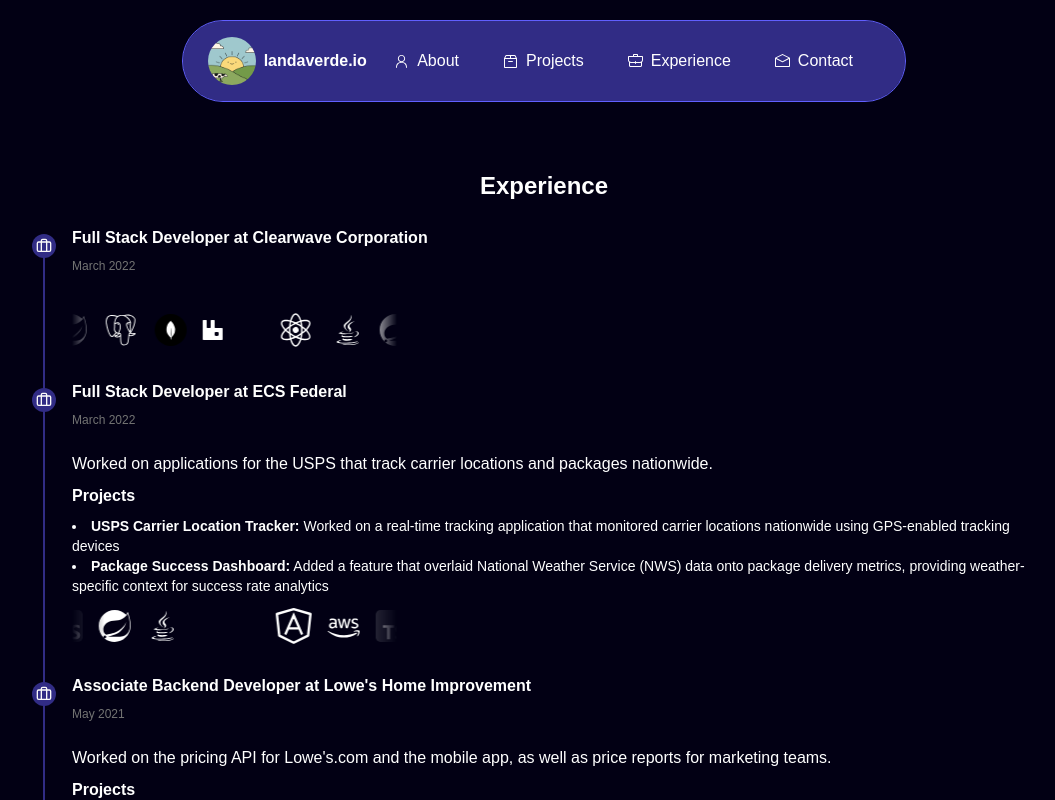
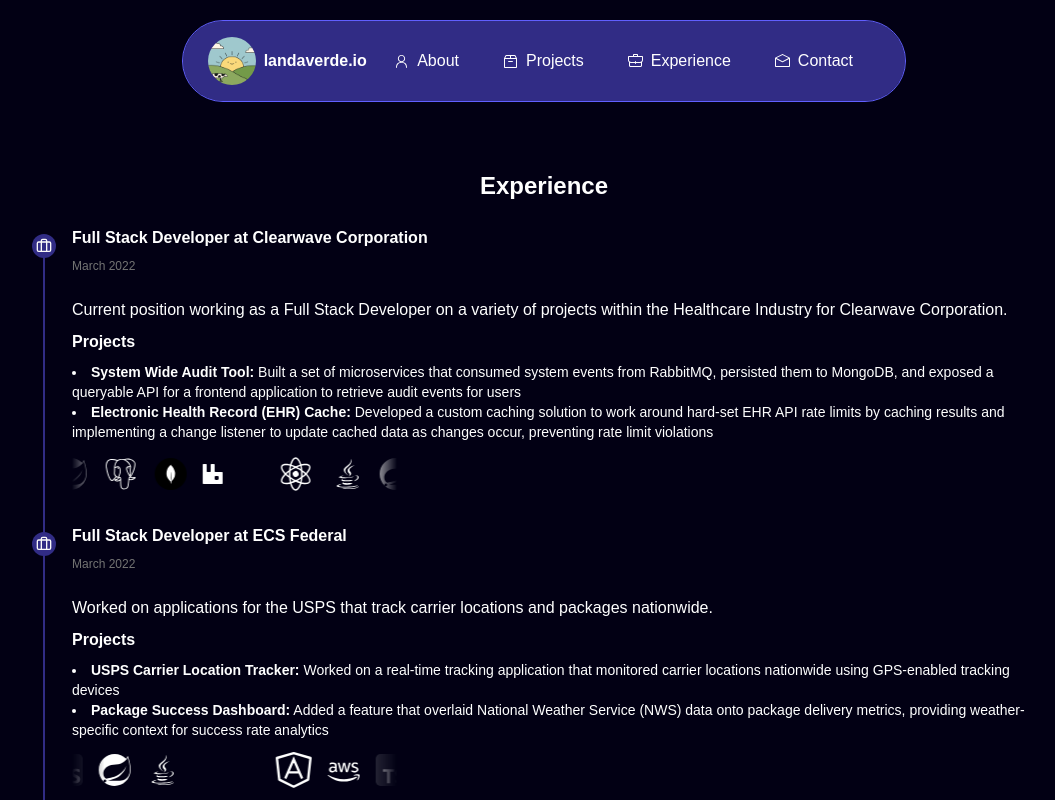
Before and after one commit to landaverdend/portfolio-site, a Next.js app: page /experience in a window 1280 px wide. Shown: the top 800 px of the page, without its empty margins (96-1151 px from the left). Built offline with nearby package versions, Linux system fonts and the light colour scheme.

Commit message:
updating experience

```diff
--- a/app/experience/page.tsx
+++ b/app/experience/page.tsx
@@ -38,7 +38,23 @@ export default function Experience() {
                 title="Full Stack Developer at Clearwave Corporation"
                 date="March 2022"
                 techLogos={[React, Java, Spring, PostgreSQL, Mongo, RabbitMQ]}>
-                <p className={paragraphStyle}></p>
+                <p className={paragraphStyle}>
+                  Current position working as a Full Stack Developer on a variety of projects within the Healthcare Industry for
+                  Clearwave Corporation.
+                </p>
+                <h3 className="text-base leading-none font-semibold">Projects</h3>
+                <ul className="list-disc list-inside text-sm">
+                  <li>
+                    <b>System Wide Audit Tool:</b> Built a set of microservices that consumed system events from RabbitMQ,
+                    persisted them to MongoDB, and exposed a queryable API for a frontend application to retrieve audit events for
+                    users
+                  </li>
+                  <li>
+                    <b>Electronic Health Record (EHR) Cache:</b> Developed a custom caching solution to work around hard-set EHR
+                    API rate limits by caching results and implementing a change listener to update cached data as changes occur,
+                    preventing rate limit violations
+                  </li>
+                </ul>
               </ExperienceItem>
             </TimelineBody>
           </TimelineItem>
@@ -61,12 +77,12 @@ export default function Experience() {
                 <h3 className="text-base leading-none font-semibold">Projects</h3>
                 <ul className="list-disc list-inside text-sm">
                   <li>
-                    <b>USPS Carrier Location Tracker:</b> Worked on a real-time tracking application that monitored carrier locations
-                    nationwide using GPS-enabled tracking devices
+                    <b>USPS Carrier Location Tracker:</b> Worked on a real-time tracking application that monitored carrier
+                    locations nationwide using GPS-enabled tracking devices
                   </li>
                   <li>
-                    <b>Package Success Dashboard:</b> Added a feature that overlaid National Weather Service (NWS) data onto package
-                    delivery metrics, providing weather-specific context for success rate analytics
+                    <b>Package Success Dashboard:</b> Added a feature that overlaid National Weather Service (NWS) data onto
+                    package delivery metrics, providing weather-specific context for success rate analytics
                   </li>
                 </ul>
               </ExperienceItem>
```
